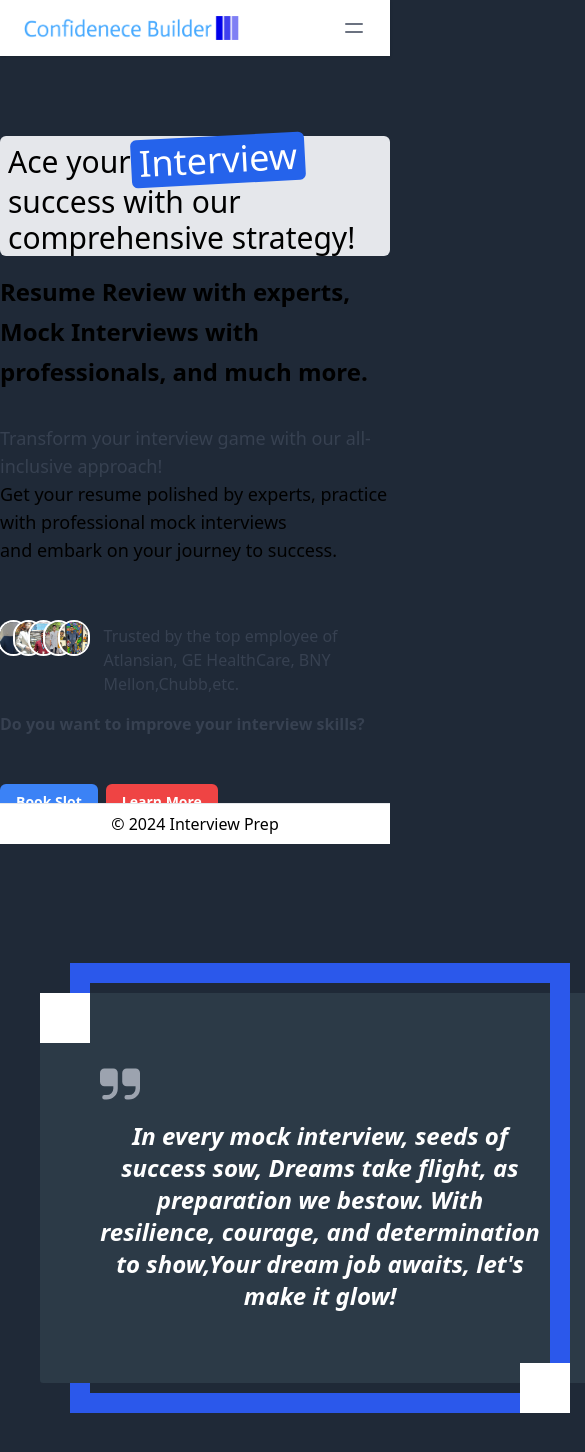
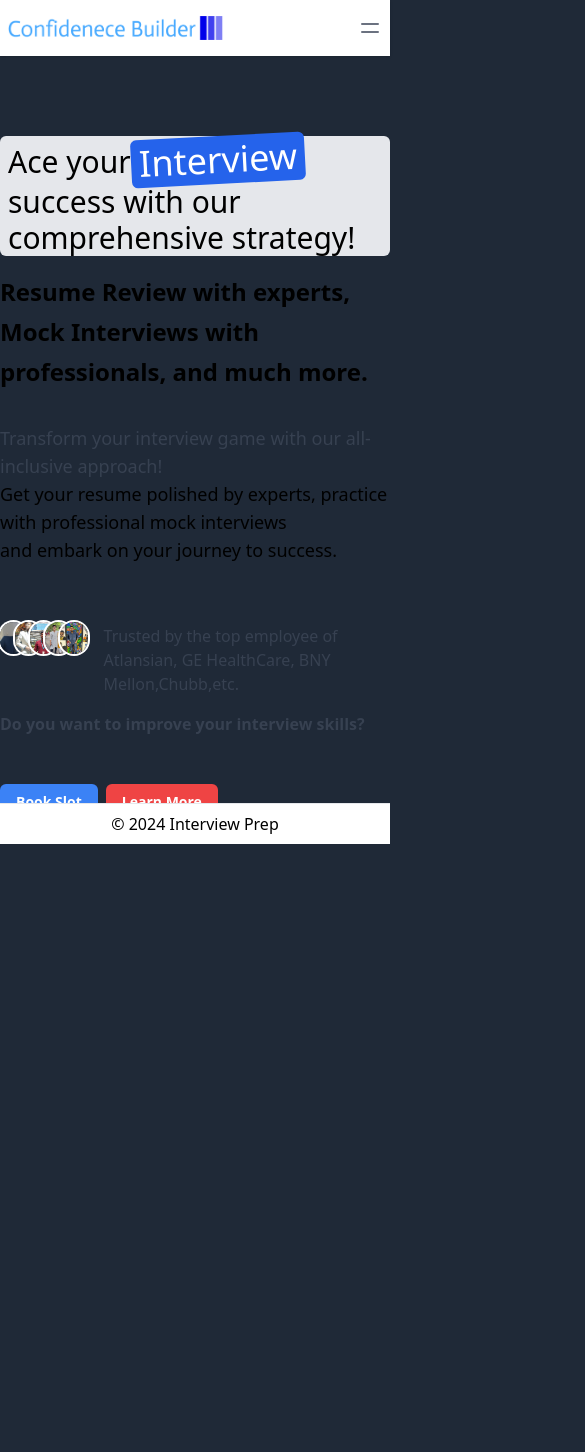
Before and after one commit to nigdifg/ConfidenceBulider, a React (Vite) app: page / in a window 390 px wide. Shown: the top 1452 px of the page, 585 px wide, since content can reach past the window. Built offline with nearby package versions, Linux system fonts and the light colour scheme.

Commit message:
making responsive

```diff
--- a/src/components/Contact.jsx
+++ b/src/components/Contact.jsx
@@ -1,9 +1,9 @@
 import React from "react";
-
+import '../index.css'
 const Contact = () => {
   return (
-    <>
-      <section className="relative z-10 overflow-hidden bg-gray-800 px-40 py-20 dark:bg-dark lg:py-[120px]">
+    <div>
+      <section className="flex flex-col relative z-10 overflow-hidden bg-gray-800 px-40 py-20 dark:bg-dark lg:py-[120px]">
         <div className="container">
           <div className="-mx-4 flex flex-wrap lg:justify-between">
             <div className="w-full px-4 lg:w-1/2 xl:w-6/12">
@@ -44,7 +44,7 @@
                   </div>
                 </div>
 
-                <div className="mb-8 flex w-full max-w-[370px]">
+                <div className="flex mb-8  w-full max-w-[370px]">
                   <div className="mr-6 bg-slate-300 flex h-[60px] w-full max-w-[60px] items-center justify-center overflow-hidden rounded bg-primary/5 text-primary sm:h-[70px] sm:max-w-[70px]">
                     <svg
                       width="32"
@@ -916,7 +916,7 @@
           </div>
         </div>
       </section>
-    </>
+    </div>
   );
 };
 
--- a/src/components/Home.jsx
+++ b/src/components/Home.jsx
@@ -65,7 +65,7 @@
   <div className="flex p-40 flex-col justify-evenly sm:flex-auto sm:px-5 md:flex-row md:px-10 lg:px-40 ">
     <blockquote className="flex-col justify-between md:flex-row md:px-12 lg:px-20 p-40 dark:bg-gray-800 transition duration-500 text-xl italic font-semibold text-gray-900 dark:text-white">
 
-    <div className="box">
+    <div className="box sm:flex sm:flex-col">
       <i className='fas fa-quote-left fa2'></i>
       <div className="text">
         <i className='fas fa-quote-right fa1'></i>
@@ -74,7 +74,7 @@
         <path d="M6 0H2a2 2 0 0 0-2 2v4a2 2 0 0 0 2 2h4v1a3 3 0 0 1-3 3H2a1 1 0 0 0 0 2h1a5.006 5.006 0 0 0 5-5V2a2 2 0 0 0-2-2Zm10 0h-4a2 2 0 0 0-2 2v4a2 2 0 0 0 2 2h4v1a3 3 0 0 1-3 3h-1a1 1 0 0 0 0 2h1a5.006 5.006 0 0 0 5-5V2a2 2 0 0 0-2-2Z"/>
         </svg>
           <p>
-            <span className='text-2xl'>In every mock interview, seeds of success sow,</span>
+          <span className='text-2xl'>In every mock interview, seeds of success sow,</span>
           <span className='text-2xl'> Dreams take flight, as preparation we bestow. </span>
           <span className='text-2xl'>With resilience, courage, and determination to show,</span>
           <span className='text-2xl'>Your dream job awaits, let's make it glow!</span>
--- a/src/components/Navbar.jsx
+++ b/src/components/Navbar.jsx
@@ -11,8 +11,8 @@
     const isActive = (path) => location.pathname === path;
 
     return (
-        <nav className="relative bg-white shadow dark:bg-gray-800">
-            <div className="container px-6 py-4 mx-auto md:flex md:justify-between md:items-center">
+        <nav className="bg-white shadow dark:bg-gray-800 sm:items-center">
+            <div className="container px-2 py-4 sm:items-center mx-auto md:flex md:justify-between md:items-center">
                 <div className="flex items-center justify-between">
                     <a href="#">
                         <img className="w-auto h-6 sm:h-7" src={logo} alt="" />
--- a/src/index.css
+++ b/src/index.css
@@ -30,20 +30,24 @@
 
 .box {
 	background-color: transparent;
-	border-radius: 3px;
-	color: #ffffff;
+	border-radius: 2px;
+	color: #ffffffe9;
 	position: absolute;
 	/* top: 50%;
 	left: 70%; */
 	transform: translate(-50%, -50%);
-	width: 500px;
-	height: 450px;
+	width: 350px;
+	height: 400px;
 	transform-style: preserve-3d;
 	perspective: 2000px;
 	transition: .4s;
 	text-align: center;
 }
-
+@media screen and (max-width: 768px) {
+	.box {
+		display: none;
+	}
+}
 
 .box:before {
 	content: '';
```
